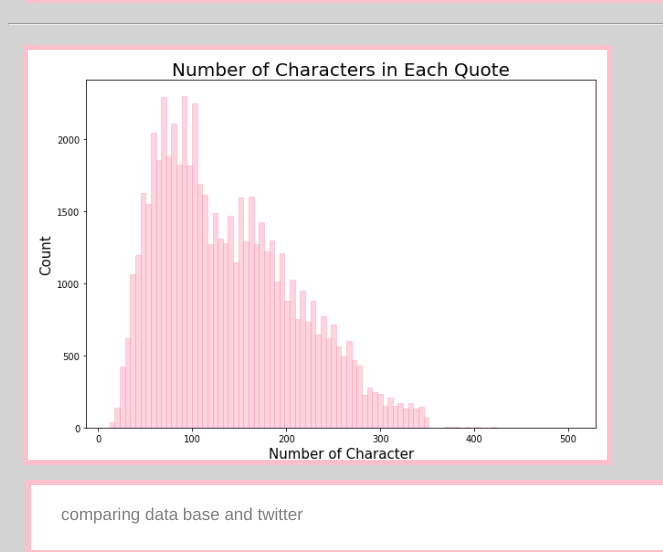
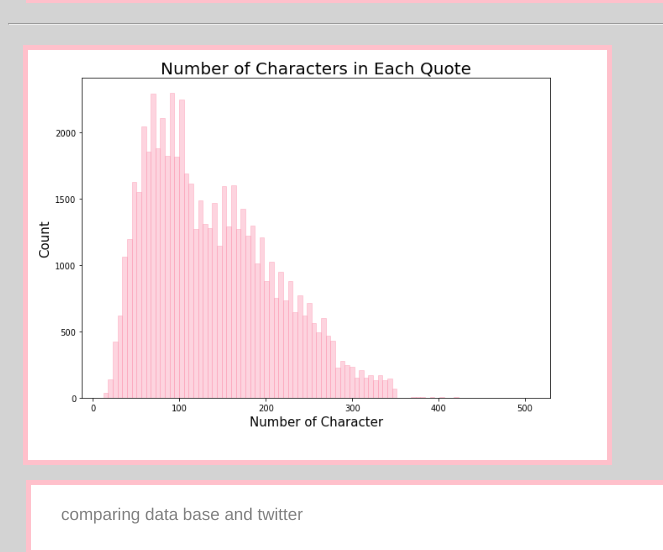
Before and after one commit to amypitts01/data_capping, a plain HTML site: page vis.html in a window 1280 px wide. Shown: the part 2817-3369 px from the top of the page, 0-663 px from the left. Drawn offline with nearby package versions, Linux system fonts and the light colour scheme.

Commit message:
adding little changes

```diff
--- a/vis.html
+++ b/vis.html
@@ -115,7 +115,7 @@
 
      </div>
      <div id="bL" class="left_div">
-        <div><img src="hist_chars.png" alt="Histogram of characters" style="width:100%;"></div>
+        <div><img src="hist_chars.png" alt="Histogram of characters" style="width:92%;"></div>
      </div>
 
 
```
